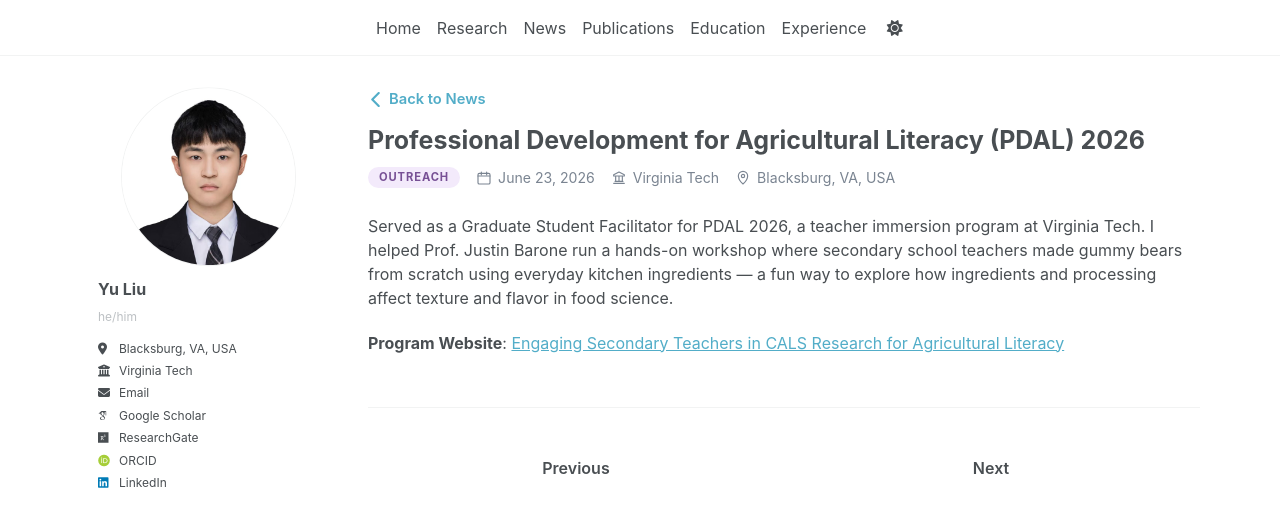
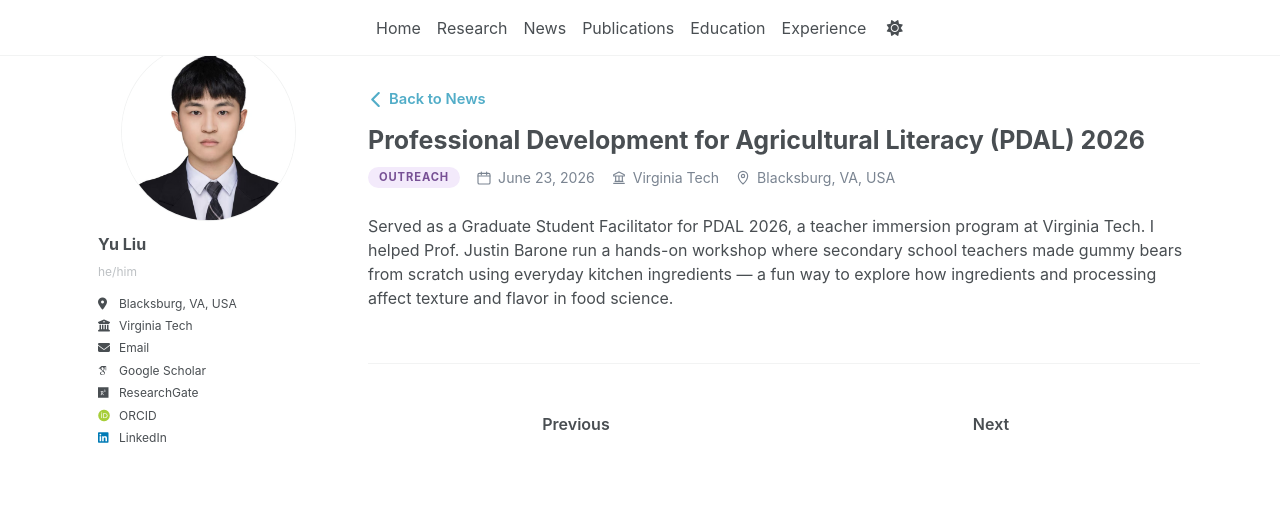
Before and after one commit to yuliu0322/yuliu0322.github.io, a Jekyll site: the page built from _talks/2026-06-23-PADL Activity.md, in a window 1280 px wide. Shown: the top 527 px of the page. Built offline with Jekyll 4.4.1, drawn with Linux system fonts in a browser that asks for light colours; some web fonts are replaced; a script bundle is joined from its source files by our own code; library files that are not in the unit come from our copies.

Commit message:
Update 2026-06-23-PADL Activity.md

```diff
--- a/_talks/2026-06-23-PADL Activity.md
+++ b/_talks/2026-06-23-PADL Activity.md
@@ -6,8 +6,7 @@ permalink: /talks/pdal-2026
 venue: "Virginia Tech"
 date: 2026-06-23
 location: "Blacksburg, VA, USA"
+event_url: "https://www.alce.vt.edu/signature-programs/engaging-secondary-teachers.html"
 ---
 
 Served as a Graduate Student Facilitator for PDAL 2026, a teacher immersion program at Virginia Tech. I helped Prof. Justin Barone run a hands-on workshop where secondary school teachers made gummy bears from scratch using everyday kitchen ingredients — a fun way to explore how ingredients and processing affect texture and flavor in food science.
-
-**Program Website**: [Engaging Secondary Teachers in CALS Research for Agricultural Literacy](https://www.alce.vt.edu/signature-programs/engaging-secondary-teachers.html)
```
